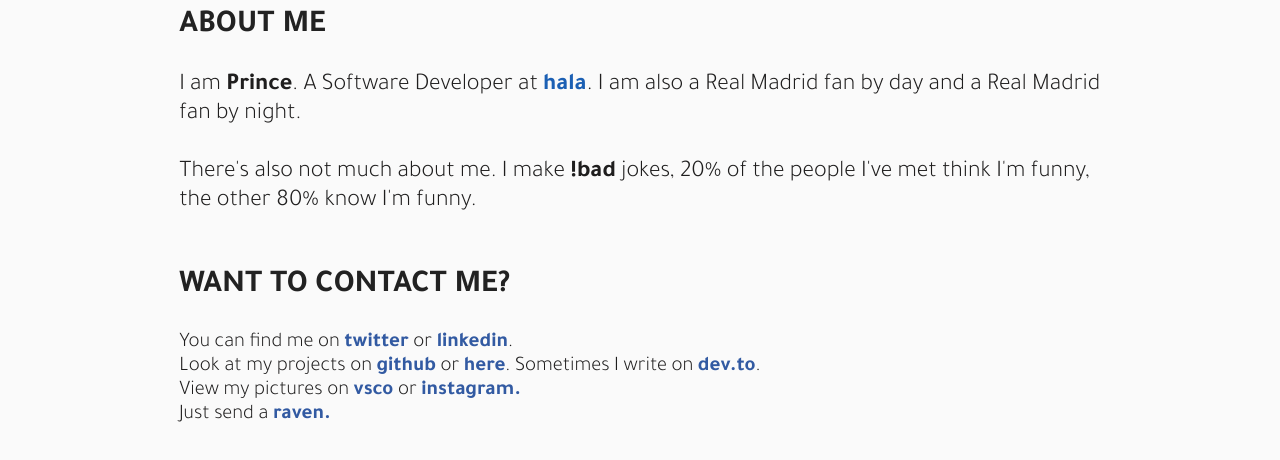
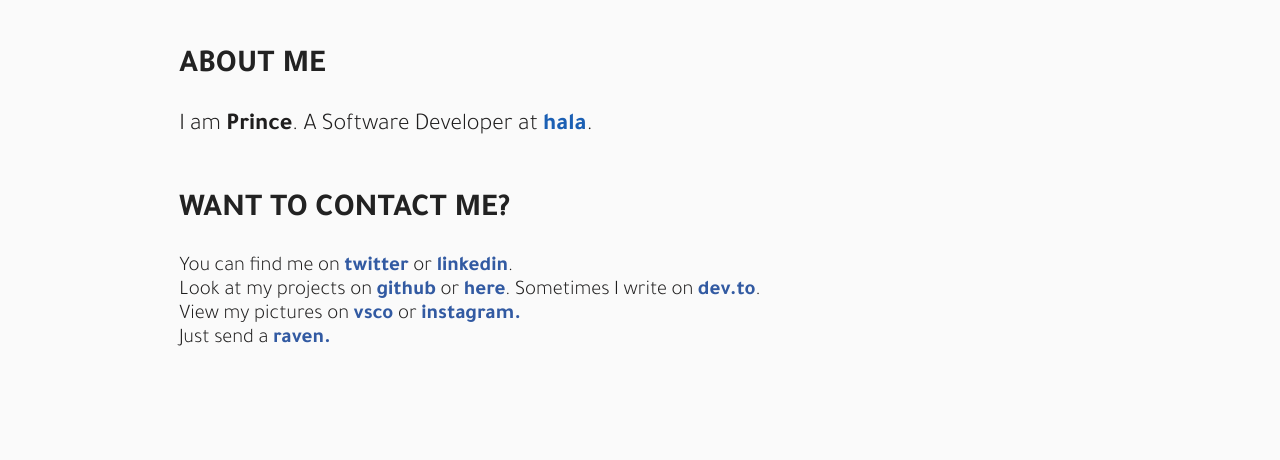
Before and after one commit to achowba/achowba.github.io, a plain HTML site: page index.html in a window 1280 px wide. Shown: the part 182-642 px from the top of the page. Drawn offline with Linux system fonts and the light colour scheme.

Commit message:
Removed corny text

```diff
--- a/assets/css/style.css
+++ b/assets/css/style.css
@@ -92,7 +92,7 @@ a:hover {
 */
 
 #about {
-	margin-top: 10px;
+	margin-top: 50px;
 }
 
 .about__text {
--- a/index.html
+++ b/index.html
@@ -37,9 +37,7 @@
         <section id="about">
             <h2 class="section__header">ABOUT ME</h2>
             <p class="about__text">
-                I am <b>Prince</b>. A Software Developer at <a href="https://joinhala.com/" target="_blank" rel="noopener" class="dev-at">hala</a>. I am also a Real Madrid fan by day and a Real Madrid fan by night.
-                <br><br>
-                There's also not much about me. I make <b>!bad</b> jokes, 20% of the people I've met think I'm funny, the other 80% know I'm funny.
+                I am <b>Prince</b>. A Software Developer at <a href="https://joinhala.com/" target="_blank" rel="noopener" class="dev-at">hala</a>.
             </p>
         </section>
         <section id="contacts">
```
